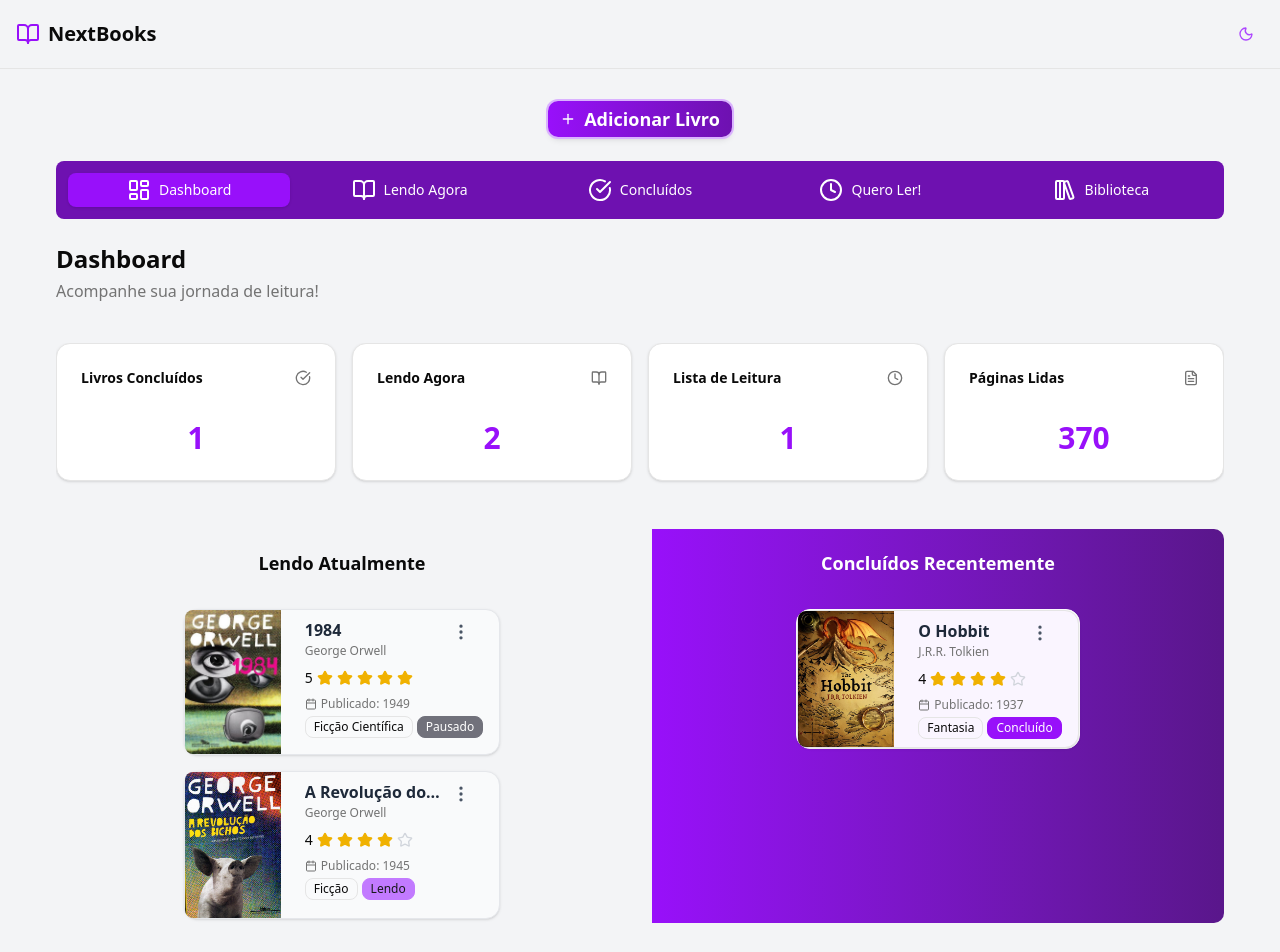
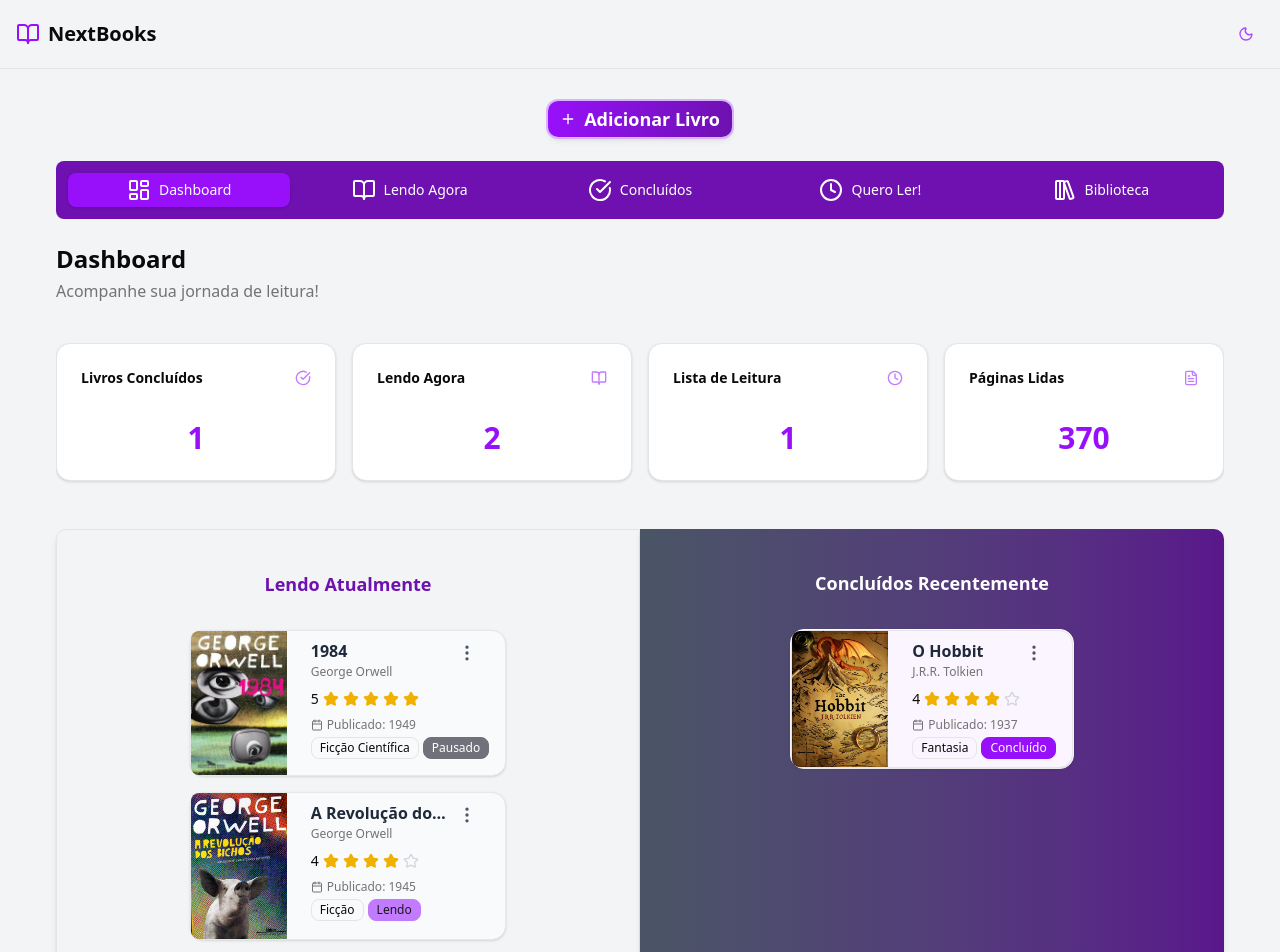
Before and after one commit to Toteck/nextbooks, a Next.js app: page / in a window 1280 px wide. Shown: the top 952 px of the page. Built offline with nearby package versions, Linux system fonts and the light colour scheme.

Commit message:
style: refatoração para melhora no layout

```diff
--- a/src/components/Dashboard/Dashboard.tsx
+++ b/src/components/Dashboard/Dashboard.tsx
@@ -55,10 +55,10 @@ export default function Dashboard({
       </div>
 
       {/* Seção de Livros (2 Colunas) */}
-      <div className="grid grid-cols-2 gap-6">
+      <div className="grid grid-cols-1 md:grid-cols-2">
         {/* Livros Lendo Atualmente (1ª Coluna) */}
-        <div className="items-center flex flex-col gap-4 rounded-lg p-1">
-          <div className=" text-center text-lg font-semibold p-4">
+        <div className="items-center flex flex-col gap-4 rounded-tl-lg rounded-tr-lg p-6 border shadow-md md:rounded-tr-none md:rounded-br-none md:rounded-bl-lg">
+          <div className=" text-center text-lg font-semibold p-4 text-purple-800">
             Lendo Atualmente
           </div>
           <div className="flex flex-col items-center gap-4">
@@ -77,7 +77,7 @@ export default function Dashboard({
         </div>
 
         {/* Livros Concluídos (2ª Coluna) */}
-        <div className="items-center flex flex-col gap-4 rounded-tr-lg rounded-br-lg bg-gradient-to-r from-purple-600 to-purple-900 p-1">
+        <div className="items-center flex flex-col gap-4 rounded-bl-lg rounded-br-lg shadow-md bg-gradient-to-r from-gray-600 to-purple-900 p-6 md:rounded-tr-lg md:rounded-tl-none md:rounded-bl-none">
           <div className="text-white text-center text-lg font-semibold p-4 ">
             Concluídos Recentemente
           </div>
--- a/src/components/Dashboard/DashboardCard.tsx
+++ b/src/components/Dashboard/DashboardCard.tsx
@@ -13,7 +13,7 @@ export function DashboardCard({ title, icon: Icon, value }: DashboardCardProps)
         <Card className="min-w-[200px] flex-shrink-0 text-center md:min-w-[45px]">
             <CardHeader className="flex flex-row items-center justify-between text-sm font-medium">
                 <CardTitle className="text-sm">{title}</CardTitle>
-                {Icon && <Icon className="h-4 w-4 text-muted-foreground" />}
+                {Icon && <Icon className="h-4 w-4 text-muted-foreground text-purple-400" />}
             </CardHeader>
             <CardContent className="flex flex-col items-center justify-center pt-2">
                 <div className="text-3xl font-bold text-purple-600">{value ?? "-"}</div>
```
